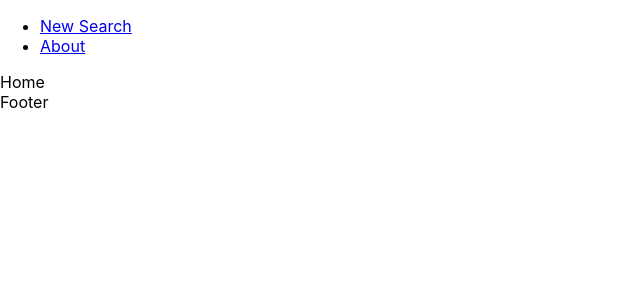
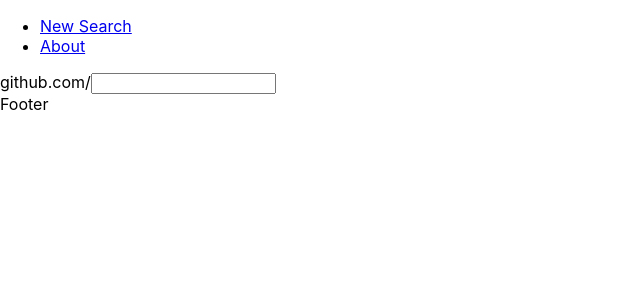
Before and after one commit to gomespereira/gh-profile-standard, a React (Create React App) app: page / in a window 1280 px wide. Shown: the top 300 px of the page, without its empty margins (0-640 px from the left). Built offline with nearby package versions, Linux system fonts and the light colour scheme.

Commit message:
Add fetch and display basic data

```diff
--- /dev/null
+++ b/src/components/Form.tsx
@@ -0,0 +1,38 @@
+import React, { useState } from 'react'
+import { useHistory } from 'react-router-dom'
+
+function Form() {
+  const [username, setUsername] = useState("")
+  let history = useHistory()
+
+  function handleChange(event: any) {
+    setUsername(event.target.value)
+  }
+
+  async function handleSubmit(event: any) {
+    event.preventDefault()
+    try {
+      const response = await fetch(`https://api.github.com/users/${username}`, {
+        method: 'GET',
+        headers: {
+          'Accept': 'application/vnd.github.v3+json',
+          'Authorization': 'token e8f90277ace135d60e914776a3388ca2d28e2791'
+        }
+      })
+      const data = await response.json()
+
+      history.push({ pathname: '/profile', state: data })
+    } catch (error) {
+      console.log(error)
+    }
+  }
+
+  return (
+    <form onSubmit={handleSubmit}>
+      <label htmlFor="username">github.com/</label>
+      <input id="username" type="text" onChange={handleChange}/>
+    </form>
+  )
+}
+
+export default Form
--- /dev/null
+++ b/src/components/User/Info.tsx
@@ -0,0 +1,15 @@
+import React from 'react'
+import { useLocation } from 'react-router-dom'
+
+function Info() {
+  let location = useLocation<any>()
+  const userData = location.state
+
+  return (
+    <section>
+      <div>{userData.name}</div>
+    </section>
+  )
+}
+
+export default Info
--- /dev/null
+++ b/src/components/User/Repos.tsx
@@ -0,0 +1,41 @@
+import React, { useState, useEffect } from 'react'
+import { useLocation } from 'react-router-dom'
+
+function Repos() {
+  const [userRepos, setUserRepos] = useState<any[]>([])
+  let location = useLocation<any>()
+  const username = location.state.login
+
+  useEffect(() => {
+    async function fetchUserRepos() {
+      try {
+        const response = await fetch(`https://api.github.com/users/${username}/repos`, {
+          method: 'GET',
+          headers: {
+            'Accept': 'application/vnd.github.v3+json',
+            'Authorization': 'token e8f90277ace135d60e914776a3388ca2d28e2791'
+          }
+        })
+        const data = await response.json()
+        setUserRepos(data)
+      } catch (error) {
+        console.log(error)
+      }
+    }
+    fetchUserRepos()
+  }, [username])
+
+  return (
+    <section>
+      <div>Repositories</div>
+
+      {userRepos.map((repo) => (
+        <div key={repo.id}>
+          <div>{repo.name}</div>
+        </div>
+      ))}
+    </section>
+  )
+}
+
+export default Repos
--- a/src/layout/Footer.tsx
+++ b/src/layout/Footer.tsx
@@ -2,7 +2,7 @@ import React from 'react'
 
 function Footer() {
   return (
-    <div>Footer</div>
+    <footer>Footer</footer>
   )
 }
 
--- a/src/layout/Header.tsx
+++ b/src/layout/Header.tsx
@@ -4,9 +4,7 @@ import Navbar from '../components/Navbar'
 
 function Header() {
   return (
-    <div>
-      <Navbar />
-    </div>
+    <Navbar />
   )
 }
 
--- a/src/pages/Home.tsx
+++ b/src/pages/Home.tsx
@@ -1,8 +1,10 @@
 import React from 'react'
+
+import Form from '../components/Form'
 
 function Home() {
   return (
-    <div>Home</div>
+    <Form />
   )
 }
 
--- a/src/pages/Profile.tsx
+++ b/src/pages/Profile.tsx
@@ -1,8 +1,14 @@
-import React from 'react'
+import React, { Fragment } from 'react'
+
+import Info from '../components/User/Info'
+import Repos from '../components/User/Repos'
 
 function Profile() {
   return (
-    <div>Profile</div>
+    <Fragment>
+      <Info />
+      <Repos />
+    </Fragment>
   )
 }
 
```
